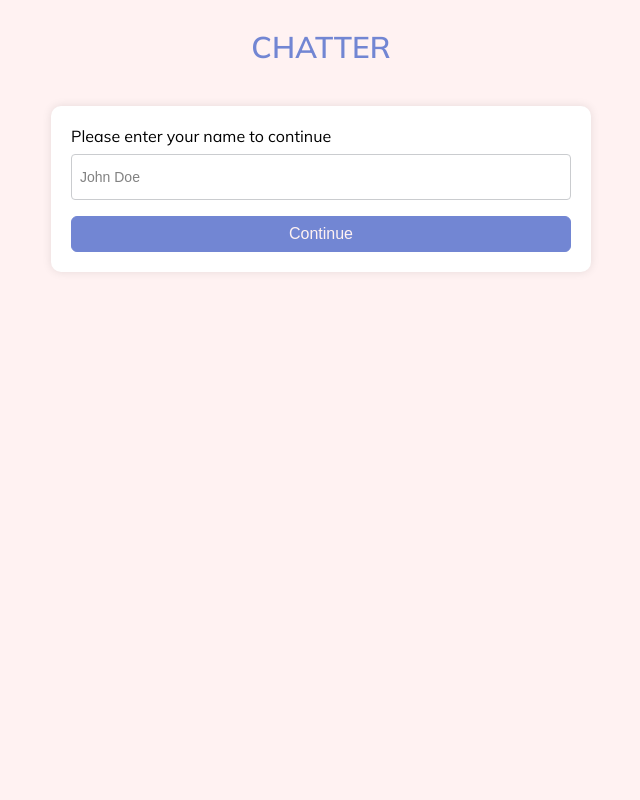
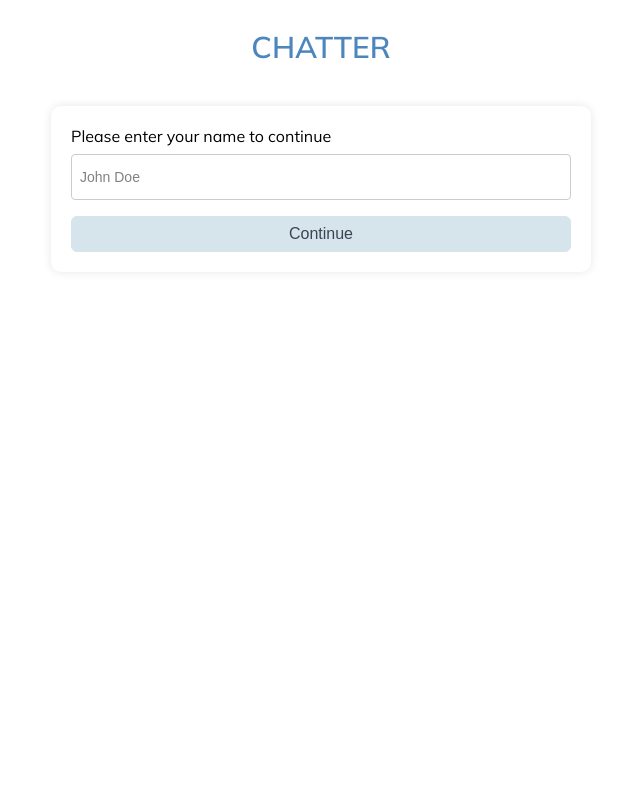
Before and after one commit to Karinmia/chatter-app, a FastAPI app: page / in a window 1280 px wide. Shown: the whole page, without its empty margins (319-959 px from the left). Run offline with FastAPI, Linux system fonts and the light colour scheme; parts of the project's set-up code (start-up, migrations or seed data) failed here and were passed over; some libraries are stand-ins or nearby versions.

Commit message:
Redesign: change color palette

```diff
--- a/static/css/main.css
+++ b/static/css/main.css
@@ -1,12 +1,15 @@
 /* Custom CSS for styling */
 :root {
-	/* --main-color: #3c0391; */
-	/* --main-light-color: #7c61a5; */
-	/* --contrast-color: #fefefa; */
-	--main-color: #7286D3;
-	--color-2: #8EA7E9;
-	--color-3: #E5E0FF;
-	--contrast-color: #FFF2F2;
+	--main-color: #D6E4EC;
+	--grey-100: #F2F2F2;
+	--grey-200: #E0E0E0;
+	--grey-300: #D9D9D9;
+	--grey-400: #333333;
+	--blue-light: #E8F5FE;
+	--color-green: #DCF8C6;
+	--accent-color: #66B3FF;
+	/* --accent-color: #4D85BD; */
+	--text-color: #3A4454;
 }
 
 body {
@@ -24,7 +27,8 @@ body {
 .app-title {
 	font-size: 30px;
 	font-weight: 600;
-	color: var(--main-color);
+	/* color: var(--main-color); */
+	color: #4D85BD;
 }
 
 .btn {
@@ -34,7 +38,7 @@ body {
 	background: var(--main-color);
 	border-radius: 6px;
 	font-size: 16px;
-	color: var(--contrast-color);
+	color: var(--text-color);
 	font-weight: 400;
 	cursor: pointer;
 	outline: none;
@@ -44,7 +48,12 @@ body {
 }
 
 .btn:disabled {
-	border: 1px solid var(--color-2);
-	background: var(--color-2);
+	border: 1px solid var(--grey-300);
+	background: var(--grey-300);
 	cursor: not-allowed;
 }
+
+.btn:hover {
+	background-color: var(--blue-light);
+	/* color: var(--accent-color); */
+}
--- a/static/css/signup.css
+++ b/static/css/signup.css
@@ -27,29 +27,7 @@ input::placeholder {
 }
 
 input:focus {
-	border: 2px solid var(--main-color);
-}
-
-button#signupBtn {
-	align-items: center;
-	padding: 8px 12px;
-	border: 1px solid var(--main-color);
-	background: var(--main-color);
-	border-radius: 6px;
-	font-size: 16px;
-	color: var(--contrast-color);
-	font-weight: 400;
-	cursor: pointer;
-	outline: none;
-	text-decoration: none;
-	transition: all .15s;
-	overflow: hidden;
-}
-
-button#signupBtn:disabled {
-	border: 1px solid var(--color-2);
-	background: var(--color-2);
-	cursor: not-allowed;
+	border: 2px solid var(--accent-color);
 }
 
 .welcome-message {
```
Also changed, not shown: static/css/app.css (+28 -26 lines).
